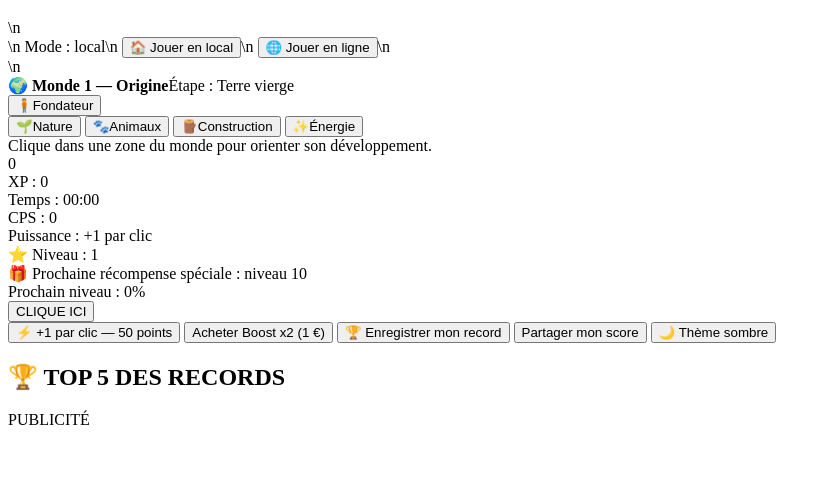
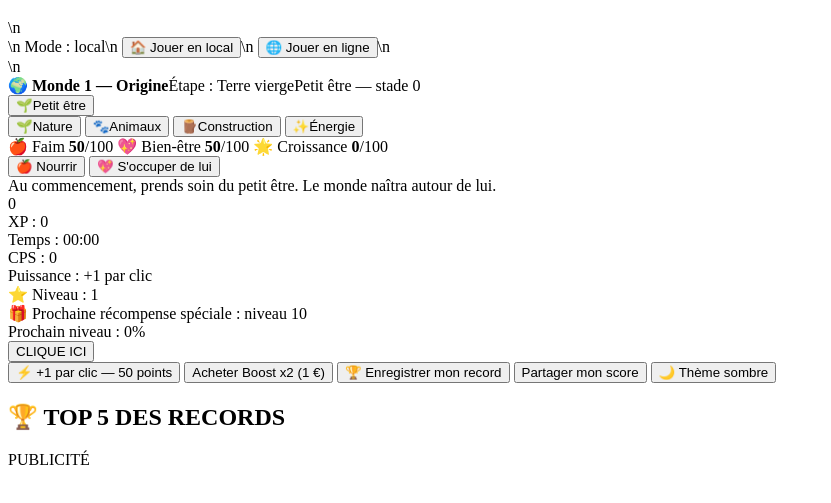
Before and after one commit to murielorsini2-cell/click-and-build, a plain HTML site: page src/index.html in a window 1280 px wide. Shown: the part 87-590 px from the top of the page, without its empty margins (0-831 px from the left). Drawn offline with nearby package versions, Linux system fonts and the light colour scheme.

Commit message:
V2 origin: add creature needs interface

```diff
--- a/src/index.html
+++ b/src/index.html
@@ -6,10 +6,10 @@
   <main class="game-panel">
 <h1>Click & Build</h1>\n<div id="modeChooser" class="mode-chooser">\n  <span id="modeStatus">Mode : local</span>\n  <button id="localModeBtn" type="button">🏠 Jouer en local</button>\n  <button id="onlineModeBtn" type="button">🌐 Jouer en ligne</button>\n  <div id="modeMessage" aria-live="polite"></div>\n</div>
 <section id="worldPanel" class="world-panel">
-  <div class="world-head"><strong>🌍 Monde 1 — Origine</strong><span id="worldStage">Étape : Terre vierge</span></div>
+  <div class="world-head"><strong>🌍 Monde 1 — Origine</strong><span id="worldStage">Étape : Terre vierge</span><span id="lifeStage">Petit être — stade 0</span></div>
   <div id="worldMap" class="world-map" aria-label="Monde évolutif">
     <button id="founder" class="founder" type="button" aria-label="Personnage fondateur">
-      <span class="founder-avatar">🧍</span><span>Fondateur</span>
+      <span class="founder-avatar">🌱</span><span id="founderLabel">Petit être</span>
     </button>
     <div id="wildlife" class="wildlife" aria-label="Faune du monde"></div>
     <button class="world-zone zone-nature" data-zone="nature" type="button">🌱<span>Nature</span></button>
@@ -17,7 +17,16 @@
     <button class="world-zone zone-build" data-zone="build" type="button">🪵<span>Construction</span></button>
     <button class="world-zone zone-energy" data-zone="energy" type="button">✨<span>Énergie</span></button>
   </div>
-  <div id="worldHint">Clique dans une zone du monde pour orienter son développement.</div>
+  <div id="needsPanel" class="needs-panel">
+    <span>🍎 Faim <b id="hunger">50</b>/100</span>
+    <span>💖 Bien-être <b id="care">50</b>/100</span>
+    <span>🌟 Croissance <b id="growth">0</b>/100</span>
+  </div>
+  <div class="care-actions">
+    <button id="feedBtn" type="button">🍎 Nourrir</button>
+    <button id="careBtn" type="button">💖 S'occuper de lui</button>
+  </div>
+  <div id="worldHint">Au commencement, prends soin du petit être. Le monde naîtra autour de lui.</div>
 </section>
 <div id="score">0</div>
 <div id="xpDisplay">XP : 0</div>
```
